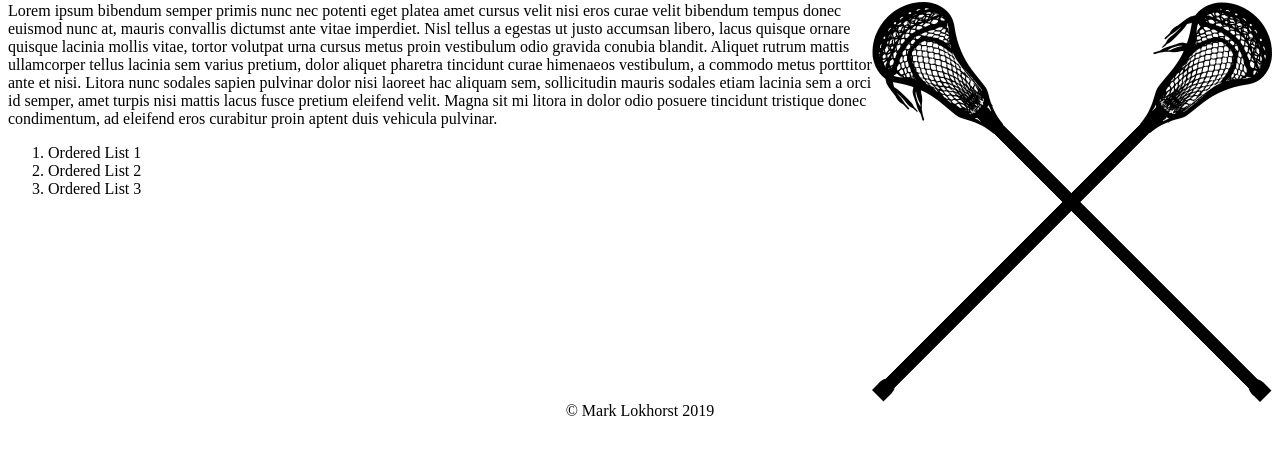
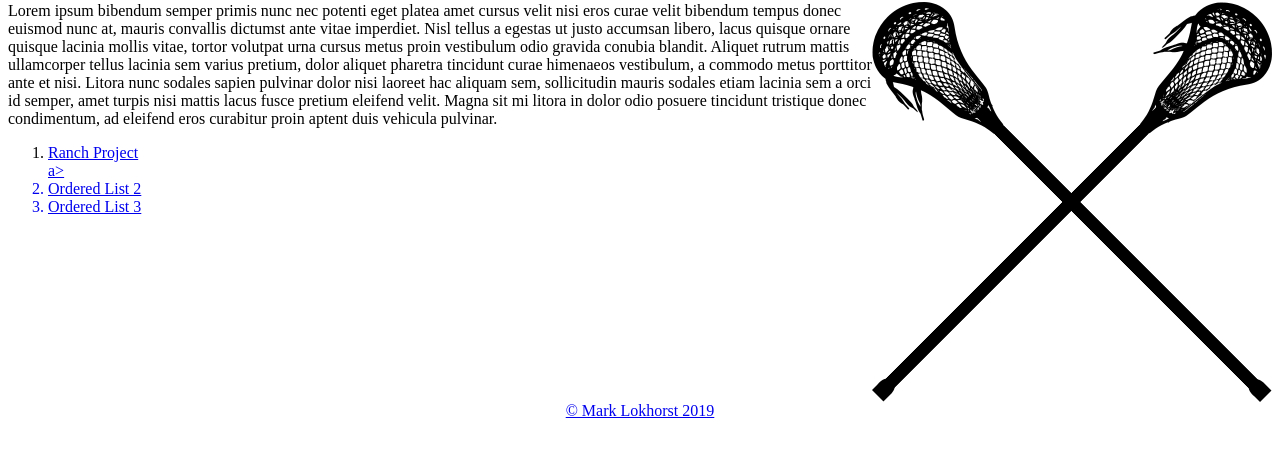
Before and after one commit to mlokhorst/mlokhorst.github.io, a plain HTML site: page index.html in a window 1280 px wide. Shown: the part 201-658 px from the top of the page. Drawn offline with Linux system fonts and the light colour scheme.

Commit message:
add ranch to initial project

```diff
--- a/index.html
+++ b/index.html
@@ -33,7 +33,7 @@
 
   Magna sit mi litora in dolor odio posuere tincidunt tristique donec condimentum, ad eleifend eros curabitur proin aptent duis vehicula pulvinar.</p>
 <ol>
-  <li>Ordered List 1</li>
+  <li><a href="ranch">Ranch Project</li>a></li>
   <li>Ordered List 2</li>
   <li>Ordered List 3</li>
 </ol>
```
